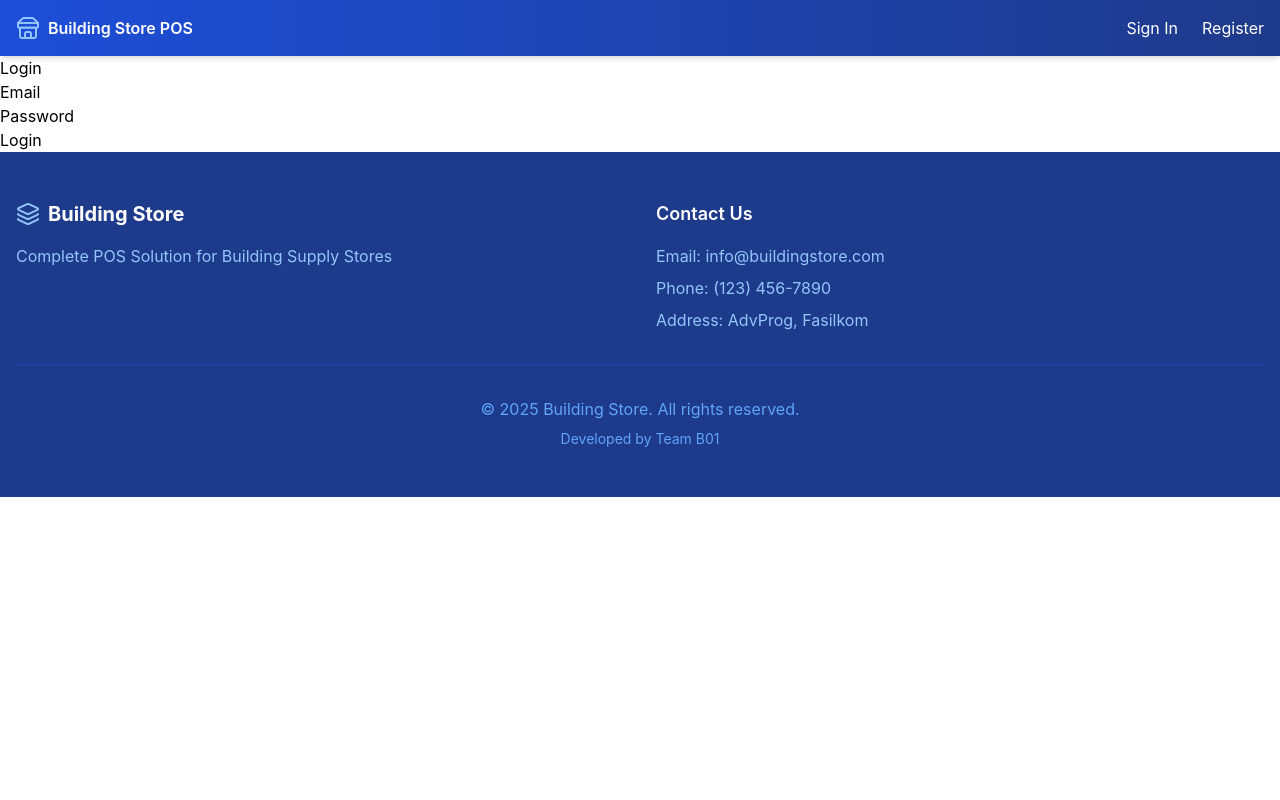
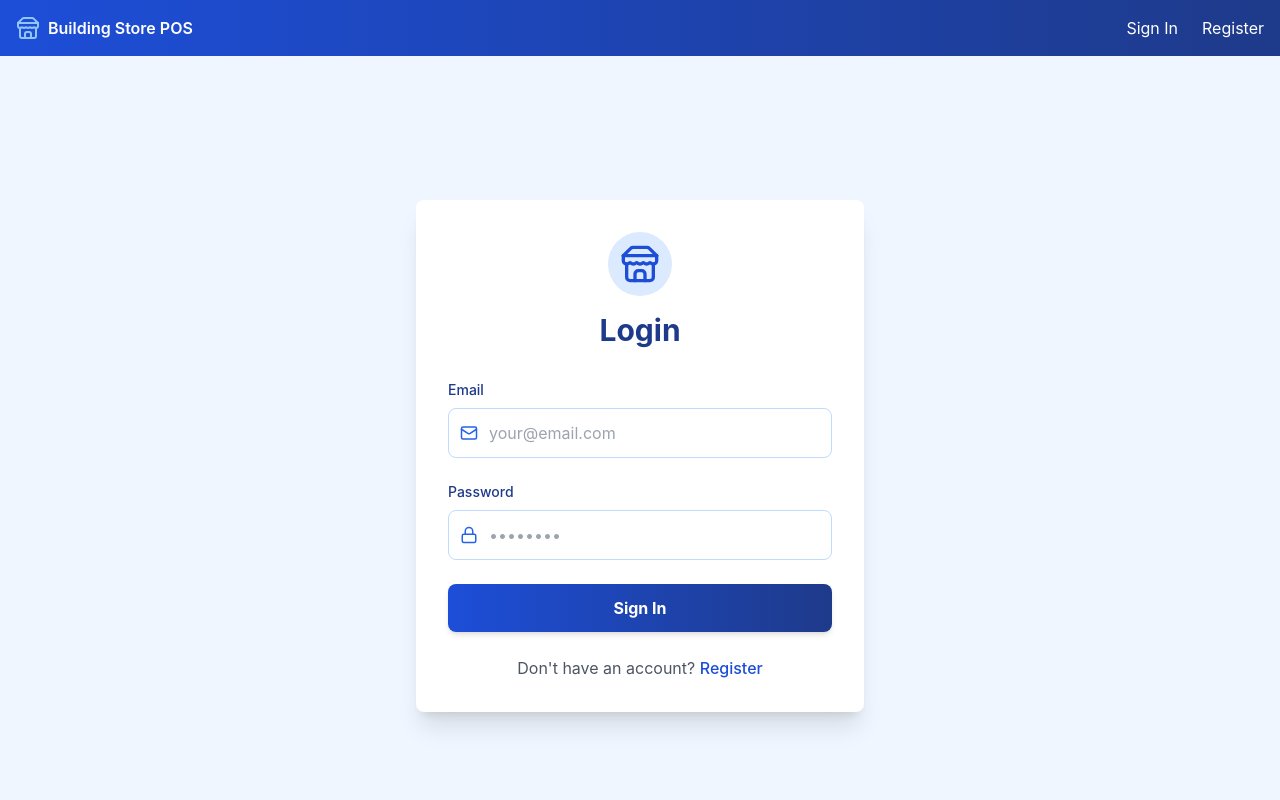
Before and after one commit to AdvProg25-B01/buildingstore-fe, a React (Create React App) app: page /login in a window 1280 px wide. Shown: the top 800 px of the page. Built offline with nearby package versions, Linux system fonts and the light colour scheme.

Commit message:
style: update login style

```diff
--- a/src/pages/Login.js
+++ b/src/pages/Login.js
@@ -1,6 +1,8 @@
 import React, { useState } from 'react';
 import { useNavigate } from 'react-router-dom';
+import { Store, Mail, Lock } from 'lucide-react';
 import authService from '../services/authService';
+import { Link } from 'react-router-dom';
 
 const Login = () => {
     const [email, setEmail] = useState('');
@@ -28,30 +30,79 @@ const Login = () => {
     };
 
     return (
+        <div className="min-h-screen flex items-center justify-center bg-blue-50 py-12 px-4 sm:px-6 lg:px-8">
+            <div className="max-w-md w-full bg-white rounded-lg shadow-xl p-8">
+                <div className="flex flex-col items-center mb-8">
+                    <div className="bg-blue-100 rounded-full p-3 mb-4">
+                        <Store size={40} className="text-blue-700" />
+                    </div>
+                    <h2 className="text-3xl font-bold text-blue-900">Login</h2>
+                </div>
+
+                {errorMessage && (
+                    <div className="bg-red-100 border border-red-400 text-red-700 px-4 py-3 rounded mb-4" role="alert">
+                        {errorMessage}
+                    </div>
+                )}
+
+                <form onSubmit={handleLogin} className="space-y-6">
                     <div>
-            <h2>Login</h2>
-            {errorMessage && <p style={{ color: 'red' }}>{errorMessage}</p>}
-            <form onSubmit={handleLogin}>
-                <div>
-                    <label>Email</label>
+                        <label htmlFor="email" className="block text-sm font-medium text-blue-900 mb-2">
+                            Email
+                        </label>
+                        <div className="relative">
+                            <div className="absolute inset-y-0 left-0 pl-3 flex items-center pointer-events-none">
+                                <Mail size={18} className="text-blue-600" />
+                            </div>
                             <input
+                                id="email"
                                 type="email"
                                 value={email}
                                 onChange={(e) => setEmail(e.target.value)}
+                                className="pl-10 block w-full py-3 border border-blue-200 rounded-lg focus:ring-blue-500 focus:border-blue-500"
+                                placeholder="your@email.com"
                                 required
                             />
                         </div>
+                    </div>
+
                     <div>
-                    <label>Password</label>
+                        <label htmlFor="password" className="block text-sm font-medium text-blue-900 mb-2">
+                            Password
+                        </label>
+                        <div className="relative">
+                            <div className="absolute inset-y-0 left-0 pl-3 flex items-center pointer-events-none">
+                                <Lock size={18} className="text-blue-600" />
+                            </div>
                             <input
+                                id="password"
                                 type="password"
                                 value={password}
                                 onChange={(e) => setPassword(e.target.value)}
+                                className="pl-10 block w-full py-3 border border-blue-200 rounded-lg focus:ring-blue-500 focus:border-blue-500"
+                                placeholder="••••••••"
                                 required
                             />
                         </div>
-                <button type="submit">Login</button>
+                    </div>
+
+                    <button
+                        type="submit"
+                        className="w-full bg-gradient-to-r from-blue-700 to-blue-900 hover:from-blue-800 hover:to-blue-900 text-white font-bold py-3 px-4 rounded-lg shadow-md transition duration-300"
+                    >
+                        Sign In
+                    </button>
                 </form>
+
+                <div className="text-center mt-6">
+                    <p className="text-gray-600">
+                        Don't have an account?{' '}
+                        <Link to="/register" className="text-blue-700 hover:text-blue-800 font-medium">
+                            Register
+                        </Link>
+                    </p>
+                </div>
+            </div>
         </div>
     );
 };
```
Lines whose indentation alone changed are shown as unchanged.
